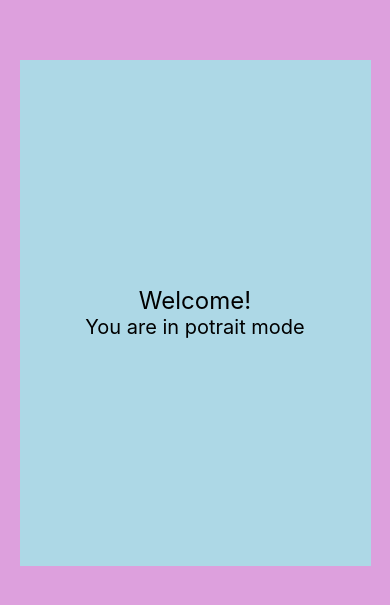
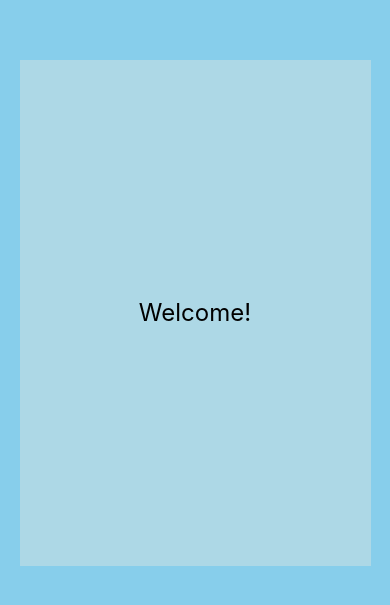
Before and after one commit to muazimmaqbool/React-Native-Tutorials, a React Native app: screen / in a window 390 px wide. Shown: the part 109-714 px from the top of the page. Built offline with nearby package versions, Linux system fonts and the light colour scheme.

Commit message:
useWindowDimensions hook info

```diff
--- a/App.js
+++ b/App.js
@@ -215,8 +215,8 @@ const App = () => {
 
       {/*comment out Above code when working in Dynamic Ui folder, Lists folder, */}
       {/* <DimensionsAPI/> */}
-      <B_DimAPIsolution/>
-      {/* <C_UseWindowDimensions/> */}
+      {/* <B_DimAPIsolution/> */}
+      <C_UseWindowDimensions/>
       {/* <D_SafeAreaView/> */}
       {/* <E_Platform_Specific_code/> */}
 
```
Also changed, not shown: Dynamic UI/C_UseWindowDimensions.js (+4 -4 lines).
